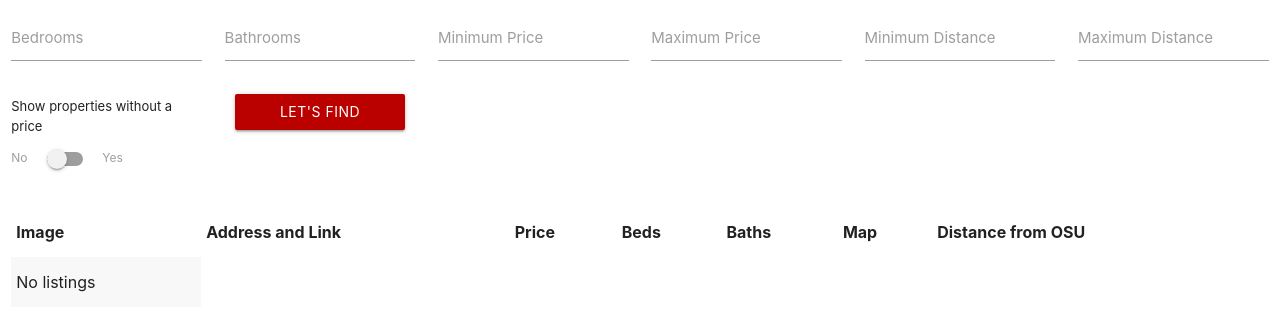
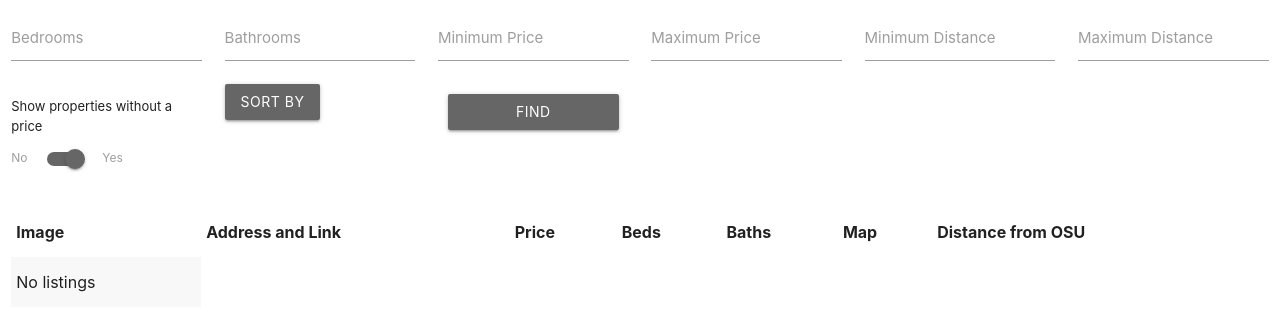
Before and after one commit to maxdg99/off-campus, a Django app: page / in a window 1280 px wide. Shown: the part 384-715 px from the top of the page. Run offline with Django 3.2, Linux system fonts and the light colour scheme; data that the repository does not hold is empty; some libraries are stand-ins or nearby versions.

Commit message:
More styling

```diff
--- a/apartmentSearchProject/apartmentSearchApp/static/script.js
+++ b/apartmentSearchProject/apartmentSearchApp/static/script.js
@@ -1,3 +1,5 @@
+$('.dropdown-trigger').dropdown();
+
 function renderMap(mapElement, latitude, longitude) {
     var map = new ol.Map({
         target: mapElement,
--- a/apartmentSearchProject/apartmentSearchApp/static/style.css
+++ b/apartmentSearchProject/apartmentSearchApp/static/style.css
@@ -13,7 +13,7 @@
 
 #submit {
     margin: 10px;
-    background-color: #bb0000;
+    background-color: #666666;
 }
 
 #bigmap {
@@ -31,3 +31,19 @@
 .pagination li.active {
     background-color: #bb0000;
 }
+
+.switch label input[type=checkbox]:checked+.lever {
+    background-color: #666666;
+}
+
+.switch label input[type=checkbox]:checked+.lever:after {
+    background-color: #666666;
+}
+
+.sort-by {
+    background-color: #666666 !important;
+}
+
+.dropdown-content li a {
+    color: #bb0000
+}
--- a/apartmentSearchProject/apartmentSearchApp/templates/index.html
+++ b/apartmentSearchProject/apartmentSearchApp/templates/index.html
@@ -27,7 +27,7 @@
         <div class="nav-wrapper">
             <a href="#" class="brand-logo center">Coordinated Open Apartment Mapper</a>
             <ul id="nav-mobile" class="right hide-on-med-and-down">
-              <li><a href="#" onclick="toggleBigMap()">Toggle Large Map</a></li>
+                <li><a href="#" onclick="toggleBigMap()">Toggle Large Map</a></li>
             </ul>
         </div>
     </nav>
@@ -76,7 +76,7 @@
                             <div class="switch">
                                 <label>
                                     No
-                                    <input id="show-no-price" type="checkbox">
+                                    <input id="show-no-price" type="checkbox" checked="checked">
                                     <span class="lever"></span>
                                     Yes
                                 </label>
@@ -84,8 +84,20 @@
                         </div>
 
                         <div class="col s2">
+                            <a class='dropdown-trigger btn sort-by' href='#' data-target='sort-options'>Sort By</a>
+
+                            <!-- Dropdown Structure -->
+                            <ul id='sort-options' class='dropdown-content'>
+                                <li><a href="#">Price Increasing</a></li>
+                                <li><a href="#">Price Decreasing</a></li>
+                                <li><a href="#">Distance Increasing</a></li>
+                                <li><a href="#">Distance Decreasing</a></li>
+                            </ul>
+                        </div>
+
+                        <div class="col s2">
                             <button onclick="reloadWithParams()" class="btn waves-effect waves-light" id="submit">
-                                Let's find apartments!
+                                Find apartments!
                             </button>
                         </div>
                     </div>
```
